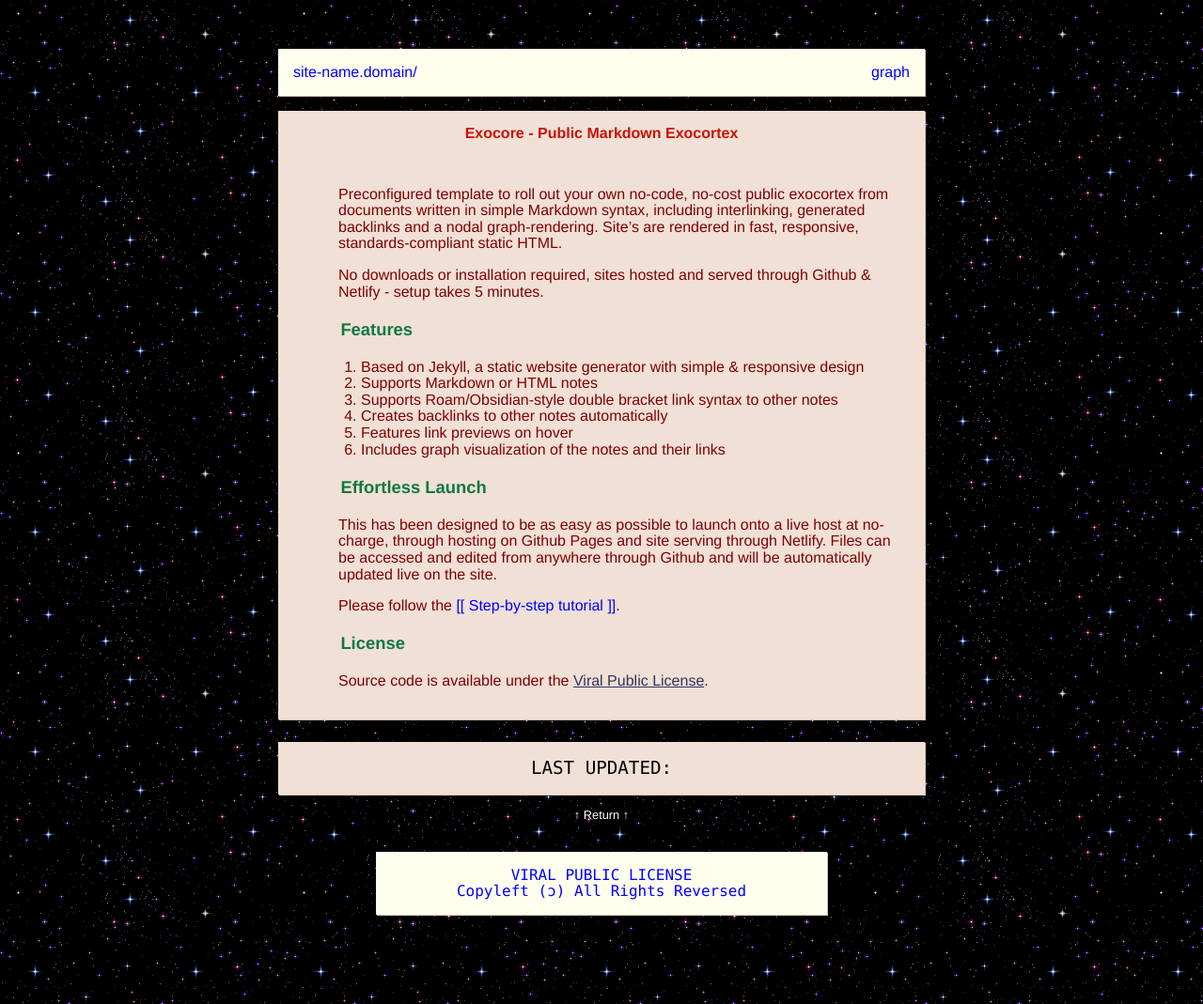
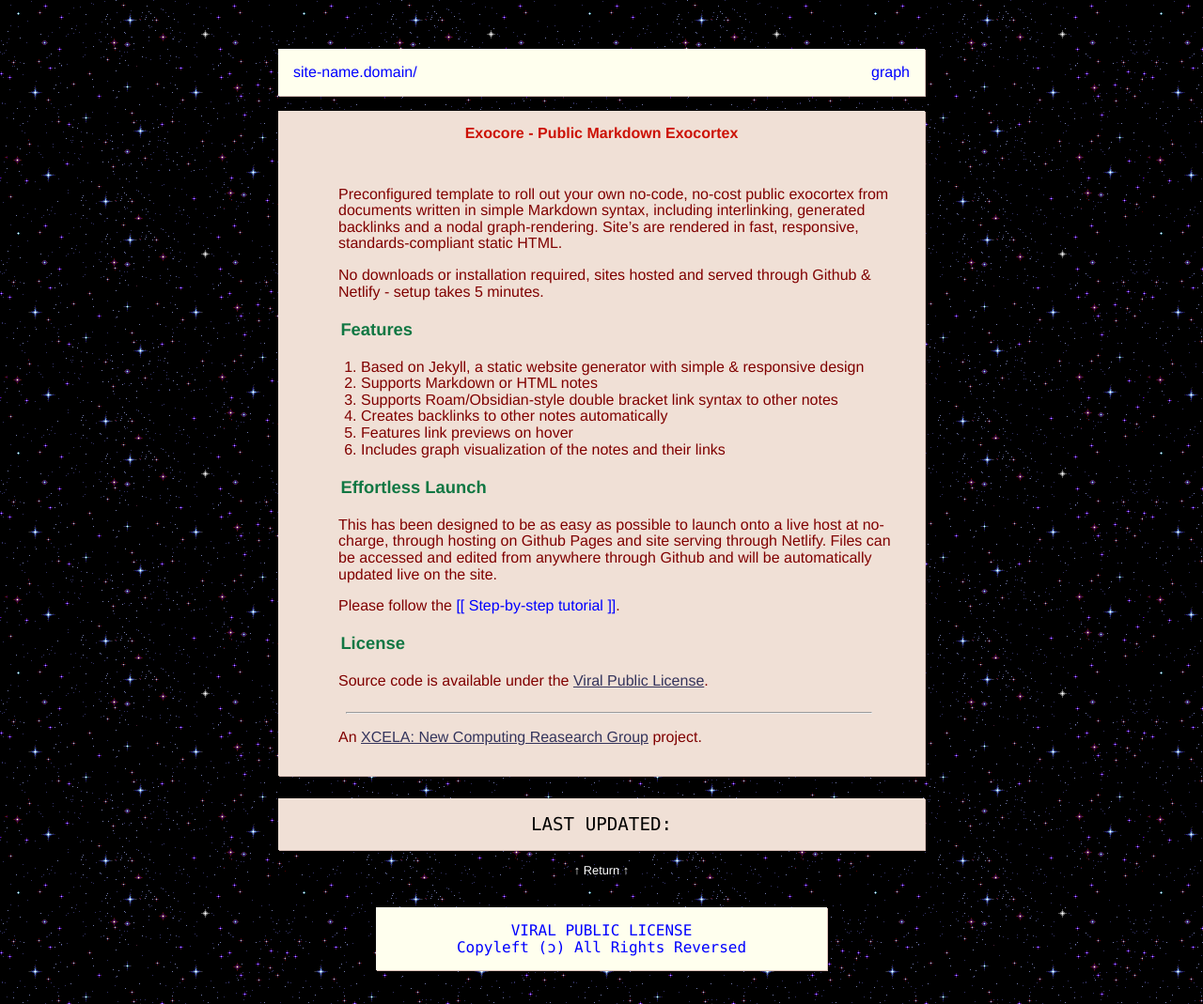
Before and after one commit to xcela/Exocore, a Jekyll site: the page built from _pages/index.md, in a window 1280 px wide. Shown: the whole page at 94% size. Built offline with Jekyll 4.4.1, drawn with Linux system fonts in a browser that asks for light colours.

Commit message:
Update index.md

```diff
--- a/_pages/index.md
+++ b/_pages/index.md
@@ -27,3 +27,7 @@ Please follow the [[Step-by-step tutorial]].
 ## License
 
 Source code is available under the [Viral Public License](LICENSE.md).
+
+---
+
+An [XCELA: New Computing Reasearch Group](https://xcela.org) project.
```
